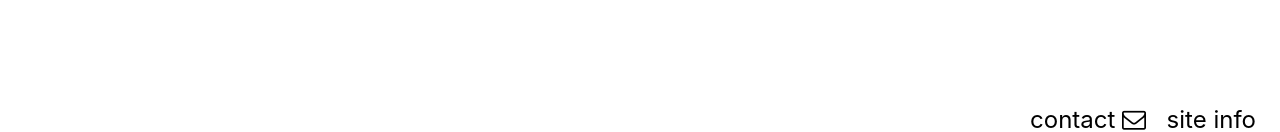
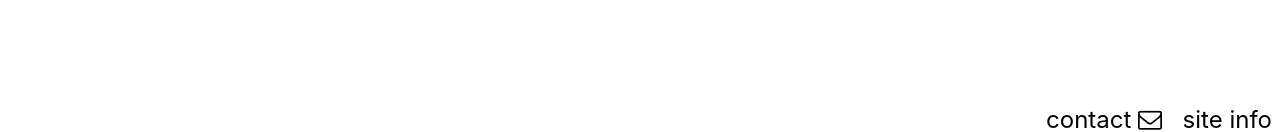
Before and after one commit to taxihelms0/alexiansmith.com, a Jekyll site: the page built from index.html, in a window 1280 px wide. Shown: the part 765-897 px from the top of the page. Built offline with Jekyll 4.4.1, drawn with Linux system fonts in a browser that asks for light colours.

Commit message:
Tweaking styling for footer

```diff
--- a/_layouts/default.html
+++ b/_layouts/default.html
@@ -20,6 +20,10 @@
 
     <div class="footer">
       <ul>
+        <ul>
+          <li class="toggle info-hidden">{% assign time = site.time | date: "%b %d, %Y %H:%M" %}
+          updated {{ time }}</li>
+        </ul>
         <ul>
           <li class="toggle info-hidden">built by <a href="https://alexiansmith.com">me</a> with <a href="https://jekyllrb.com">jekyll</a></li>
           <li class="toggle info-hidden"><a href="https://github.com/taxihelms0/alexiansmith.com" target="blank"><i class="fa fa-github"></i> view source</a></li>
--- a/_sass/main.scss
+++ b/_sass/main.scss
@@ -279,29 +279,31 @@
   // display:block;
   position:fixed;
   bottom:0;
+  right:0;
   margin-left:auto;
   margin-right:auto;
+  padding-left:8px;
+  padding-right:8px;
 
-  width:100%;
 }
 .footer ul {
   background-color:white;
   margin-top:0;
   margin-bottom:0;
   padding-inline-start:0;
-  padding-left:8px;
-  padding-right:8px;
+
   text-align:right;
   text-justify: inter-word
 }
 .footer a {
   display:inline;
   // float: right;
+  text-align:right;
   color: $link-color;
   text-decoration: none;
   font-size: 1.5rem;
   background-color:white;
-  margin-right:1rem;
+  // padding-right:1rem;
 }
 
 .footer li.info-hidden {
@@ -311,14 +313,15 @@
 .footer li.info {
   display:inline!important;
   font-size:.8rem!important;
-  font-color:#555;
+  color:#555;
 }
 .footer li.info a {
   display:inline!important;
   font-size:.8rem!important;
-  font-color:#555;
+  color:#555;
 }
 .footer .infoToggle {
   cursor:context-menu;
+  padding-left:1rem;
 }
 /* end contact footer */
--- a/_sass/responsive.scss
+++ b/_sass/responsive.scss
@@ -70,6 +70,9 @@
     }
 
     // site info toggler
+    .footer {
+      width:100%;
+    }
     .footer ul {
       display:block!important;
       // font-size:.8rem!important;
```
